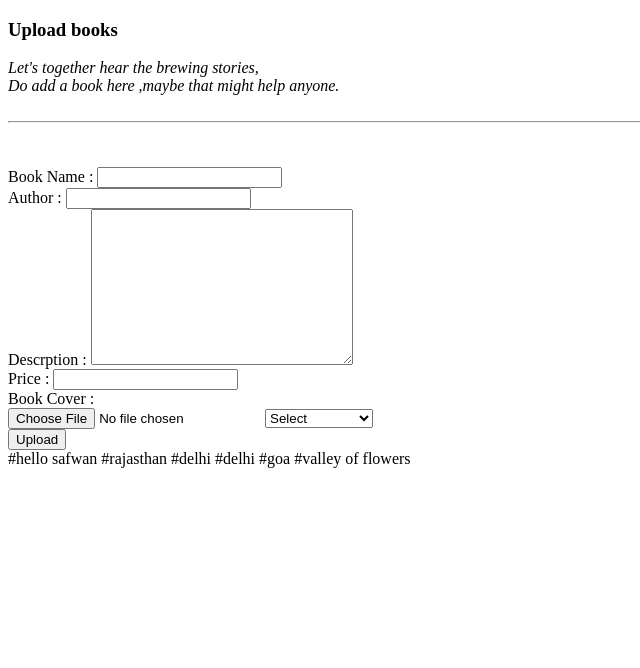
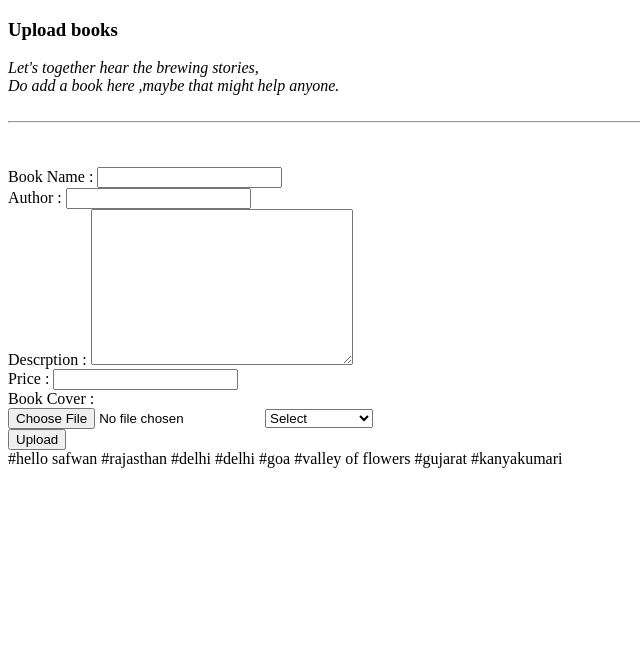
Before and after one commit to safwan027/new-one, a Django app: page /addbook/ in a window 1280 px wide. Shown: the top 668 px of the page, without its empty margins (0-640 px from the left). Run offline with Django 5.2, Linux system fonts and the light colour scheme; a user stored in the database is signed in.

Commit message:
7th commit

```diff
--- a/book_project/book_app/templates/add_book.html
+++ b/book_project/book_app/templates/add_book.html
@@ -55,3 +55,5 @@
 #delhi
 #goa
 #valley of flowers
+#gujarat
+#kanyakumari
```
